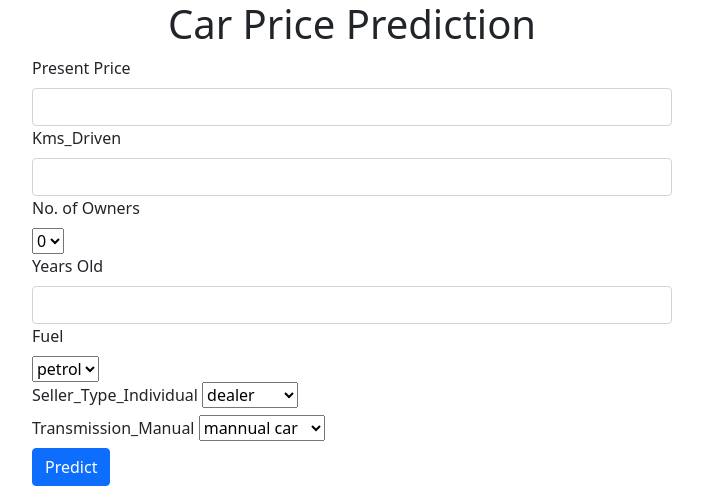
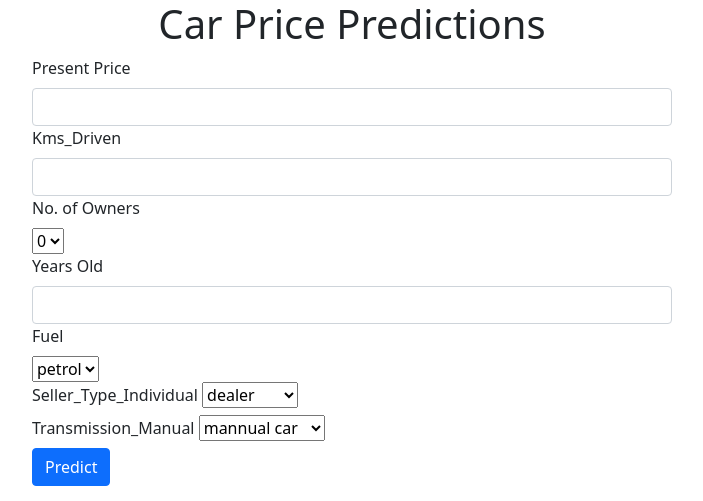
Before and after one commit to nirmal127001/Car-Price-Prediction, a Flask app: page / in a window 1280 px wide. Shown: the top 501 px of the page, without its empty margins (288-991 px from the left). Run offline with Flask 2, Linux system fonts and the light colour scheme; parts of the project's set-up code (start-up, migrations or seed data) failed here and were passed over.

Commit message:
first_commit

```diff
--- a/templates/index.html
+++ b/templates/index.html
@@ -8,7 +8,7 @@
     </head>
 
 <body>
-    <h1>Car Price Prediction</h1>
+    <h1>Car Price Predictions</h1>
     <form action="{{ url_for('predict')}}" method="post">
         <div class="box">
             <label for="Present_Price" class="form-label">Present Price</label>
```
